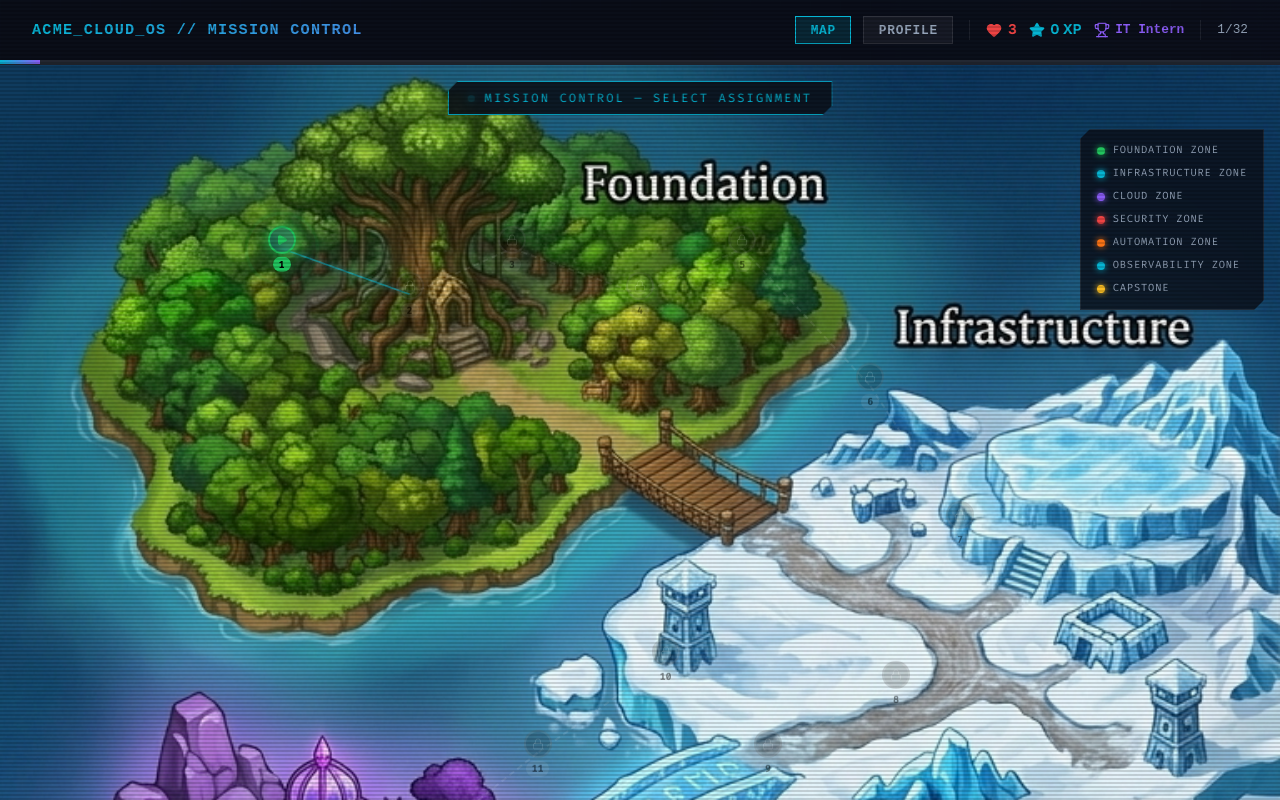
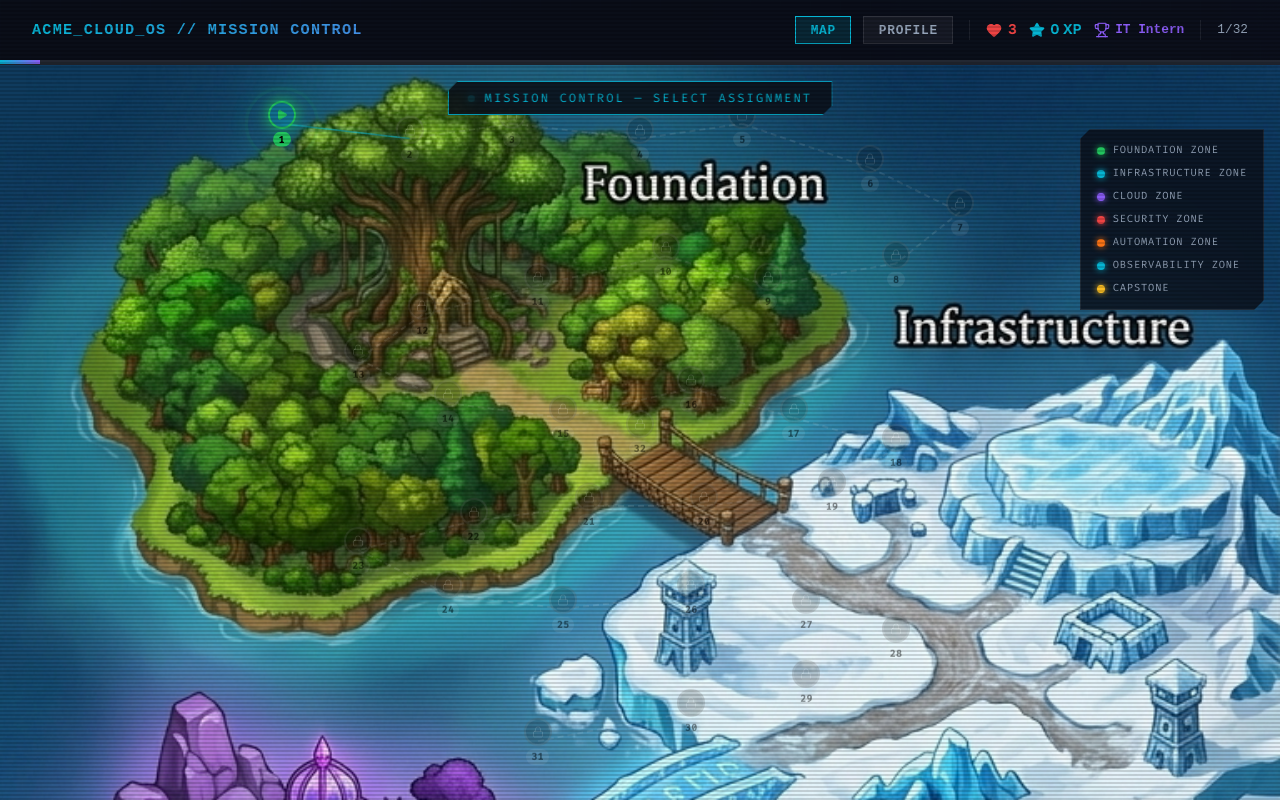
Before and after one commit to Akira10969/n8n, a React (Vite) app in the folder webhook-lab/: page / in a window 1280 px wide. Built offline with nearby package versions, Linux system fonts and the light colour scheme.

Commit message:
fix: Remove black void by using object-fit:cover and ResizeObserver for SVG sizing

```diff
--- a/webhook-lab/src/components/MissionMap.css
+++ b/webhook-lab/src/components/MissionMap.css
@@ -6,7 +6,8 @@
   width: 100%;
   height: calc(100vh - 65px);
   overflow: hidden;
-  background: #05070a;
+  /* Use a dark navy that matches the ocean edges of the biome map */
+  background: #0a1520;
 }
 
 /* =====================
@@ -92,6 +93,7 @@
   left: 0;
   width: 100%;
   height: 100%;
+  overflow: hidden;
 }
 
 .map-layer {
@@ -99,13 +101,16 @@
   top: 0;
   left: 0;
   width: 100%;
+  height: 100%;
   transform-origin: center center;
   transition: transform 1.4s cubic-bezier(0.25, 1, 0.5, 1);
 }
 
 .map-bg-image {
   width: 100%;
-  height: auto;
+  height: 100%;
+  object-fit: cover;
+  object-position: center top;
   display: block;
   user-select: none;
   -webkit-user-drag: none;
--- a/webhook-lab/src/components/MissionMap.jsx
+++ b/webhook-lab/src/components/MissionMap.jsx
@@ -71,17 +71,24 @@ function getZoneColor(index) {
 
 export default function MissionMap({ curriculum, highestUnlockedIndex, activeMissionIndex, onSelectMission }) {
   const mapLayerRef = useRef(null);
+  const wrapperRef = useRef(null);
   const [mapSize, setMapSize] = useState({ width: 0, height: 0 });
   const [mapTransform, setMapTransform] = useState('scale(1) translate(0,0)');
 
-  // Measure the map image dimensions dynamically for SVG overlay
+  // Measure the wrapper dimensions for SVG overlay (not image natural size)
   useEffect(() => {
-    const img = mapLayerRef.current?.querySelector('.map-bg-image');
-    if (!img) return;
-    const update = () => setMapSize({ width: img.clientWidth, height: img.clientHeight });
-    img.addEventListener('load', update);
-    update();
-    return () => img.removeEventListener('load', update);
+    const updateSize = () => {
+      if (wrapperRef.current) {
+        setMapSize({
+          width: wrapperRef.current.clientWidth,
+          height: wrapperRef.current.clientHeight
+        });
+      }
+    };
+    updateSize();
+    const ro = new ResizeObserver(updateSize);
+    if (wrapperRef.current) ro.observe(wrapperRef.current);
+    return () => ro.disconnect();
   }, []);
 
   // Pan + zoom to selected mission
@@ -110,7 +117,7 @@ export default function MissionMap({ curriculum, highestUnlockedIndex, activeMis
   });
 
   return (
-    <div className={`interactive-map-wrapper ${activeMissionIndex !== null ? 'sidebar-mode' : ''}`}>
+    <div className={`interactive-map-wrapper ${activeMissionIndex !== null ? 'sidebar-mode' : ''}`} ref={wrapperRef}>
 
       {/* Minimal floating header — only shown when no mission active */}
       {activeMissionIndex === null && (
```
